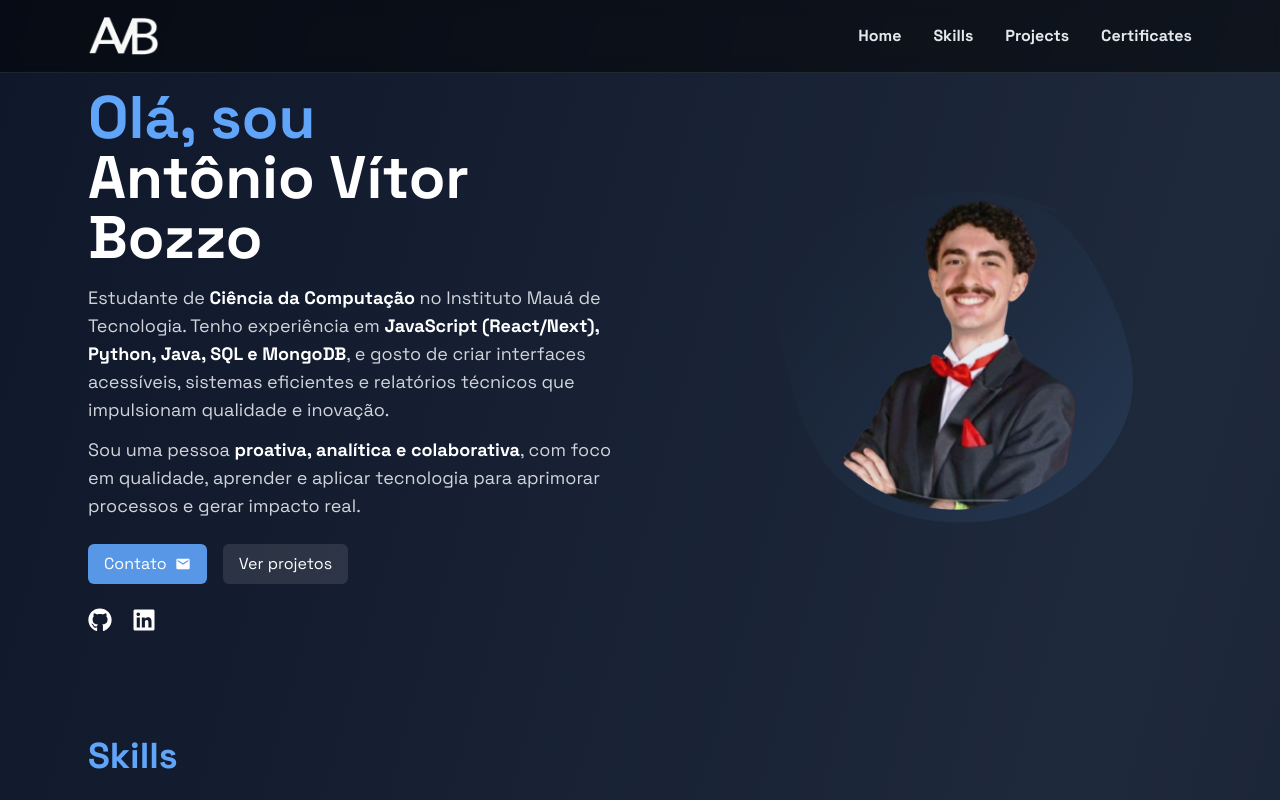
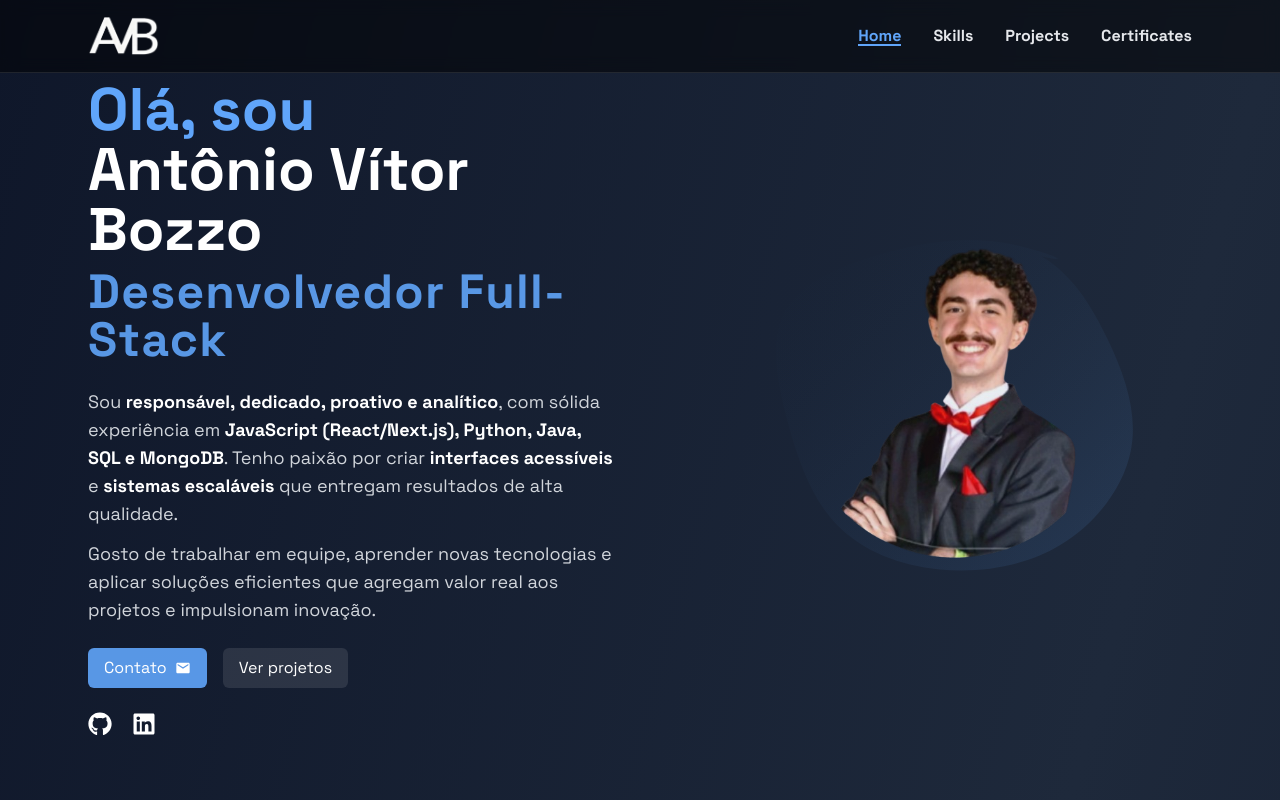
Before and after one commit to antonioVitor04/portfolio, a React (Vite) app: page / in a window 1280 px wide. Shown: the top 800 px of the page. Built offline with nearby package versions, Linux system fonts and the light colour scheme.

Commit message:
atualizações

```diff
--- a/src/components/Hero.jsx
+++ b/src/components/Hero.jsx
@@ -7,25 +7,33 @@ export default function Hero() {
   return (
     <section id="home" className="min-h-[80vh] flex items-center justify-center pt-20">
       <div className="max-w-6xl mx-auto px-6 grid md:grid-cols-2 gap-12 items-center">
+        {/* Texto */}
         <div>
           <h1 className="text-5xl md:text-6xl font-extrabold leading-tight text-azul-cosmo">
             Olá, sou <span className="text-white block">Antônio Vítor Bozzo</span>
           </h1>
 
-          <p className="mt-4 text-lg text-gray-300">
-            Estudante de <span className="text-white font-semibold">Ciência da Computação</span> no Instituto Mauá de Tecnologia.
-            Tenho experiência em <span className="text-white font-semibold">JavaScript (React/Next), Python, Java, SQL e MongoDB</span>,
-            e gosto de criar interfaces acessíveis, sistemas eficientes e relatórios técnicos que impulsionam qualidade e inovação.
+          <h2 className="mt-2 text-4xl md:text-5xl font-bold text-white tracking-wide">
+            <span className="text-azul-cosmo/90">Desenvolvedor Full-Stack</span>
+          </h2>
+
+          <p className="mt-6 text-lg text-gray-300">
+            Sou <span className="font-semibold text-white">responsável, dedicado, proativo e analítico</span>,
+            com sólida experiência em <span className="font-semibold text-white">JavaScript (React/Next.js), Python, Java, SQL e MongoDB</span>.
+            Tenho paixão por criar <span className="font-semibold text-white">interfaces acessíveis</span> e
+            <span className="font-semibold text-white"> sistemas escaláveis</span> que entregam resultados de alta qualidade.
           </p>
 
           <p className="mt-3 text-lg text-gray-300">
-            Sou uma pessoa <span className="text-white font-semibold">proativa, analítica e colaborativa</span>, com foco em qualidade, aprender e aplicar tecnologia para aprimorar processos e gerar impacto real.
+            Gosto de trabalhar em equipe, aprender novas tecnologias e aplicar soluções eficientes que
+            agregam valor real aos projetos e impulsionam inovação.
           </p>
 
+          {/* Botões */}
           <div className="mt-6 flex gap-4">
             <a
               href="mailto:antonionapoli394@gmail.com"
-              className="inline-flex items-center gap-2 px-4 py-2 rounded-md bg-azul-cosmo/90 hover:scale-105 transition"
+              className="inline-flex items-center gap-2 px-4 py-2 rounded-md bg-azul-cosmo/90 hover:scale-105 transition transform font-medium"
             >
               Contato <MdEmail />
             </a>
@@ -34,30 +42,34 @@ export default function Hero() {
               smooth={true}
               duration={600}
               offset={-70}
-              className="inline-flex items-center gap-2 px-4 py-2 rounded-md bg-white/10 hover:bg-white/20 transition cursor-pointer"
+              className="inline-flex items-center gap-2 px-4 py-2 rounded-md bg-white/10 hover:bg-white/20 transition cursor-pointer font-medium"
             >
               Ver projetos
             </Link>
           </div>
 
+          {/* Ícones */}
           <div className="flex gap-5 mt-6 text-2xl">
             <a
               href="https://github.com/antonioVitor04"
               target="_blank"
               rel="noopener noreferrer"
+              className="hover:text-azul-cosmo transition"
             >
-              <FaGithub className="hover:text-azul-cosmo transition" />
+              <FaGithub />
             </a>
             <a
               href="https://www.linkedin.com/in/ant%C3%B4nio-v%C3%ADtor-bozzo-de-napoli-2927a0323/"
               target="_blank"
               rel="noopener noreferrer"
+              className="hover:text-azul-cosmo transition"
             >
-              <FaLinkedin className="hover:text-azul-cosmo transition" />
+              <FaLinkedin />
             </a>
           </div>
         </div>
 
+        {/* Imagem Blob */}
         <div className="flex justify-center md:justify-end">
           <div className="relative w-80 h-80 md:w-[28rem] md:h-[28rem] lg:w-[32rem] lg:h-[32rem]">
             <svg
--- a/src/components/Navbar.jsx
+++ b/src/components/Navbar.jsx
@@ -1,9 +1,66 @@
-import React, { useState } from 'react'
-import { Link } from 'react-scroll'
+import React, { useState, useEffect } from 'react'
+import { Link, Events } from 'react-scroll'
 import { FaBars, FaTimes } from 'react-icons/fa'
 
 export default function Navbar() {
   const [isMenuOpen, setIsMenuOpen] = useState(false)
+  const [activeSection, setActiveSection] = useState('home')
+  const [isSmoothScrolling, setIsSmoothScrolling] = useState(false)
+
+  useEffect(() => {
+    const sections = ['home', 'skills', 'projects', 'certificates']
+    let ticking = false
+
+    const handleScroll = () => {
+      if (isSmoothScrolling || ticking) return
+      ticking = true
+
+      requestAnimationFrame(() => {
+        const scrollPosition = window.scrollY + 100 // Offset para a navbar
+        let currentSection = 'home'
+
+        for (let i = 0; i < sections.length; i++) {
+          const section = document.getElementById(sections[i])
+          const nextSection = sections[i + 1] ? document.getElementById(sections[i + 1]) : null
+          const sectionTop = section?.offsetTop || 0
+          const nextSectionTop = nextSection?.offsetTop || (document.documentElement.scrollHeight)
+
+          if (scrollPosition >= sectionTop && scrollPosition < nextSectionTop) {
+            currentSection = sections[i]
+            break
+          }
+        }
+
+        setActiveSection(currentSection)
+        ticking = false
+      })
+    }
+
+    // Registrar eventos para smooth scroll
+    const handleScrollBegin = (to) => {
+      setActiveSection(to)
+      setIsSmoothScrolling(true)
+    }
+
+    const handleScrollEnd = () => {
+      // Pequeno delay para permitir a mudança instantânea sem transição
+      setTimeout(() => {
+        setIsSmoothScrolling(false)
+      }, 50)
+    }
+
+    Events.scrollEvent.register('begin', handleScrollBegin)
+    Events.scrollEvent.register('end', handleScrollEnd)
+
+    window.addEventListener('scroll', handleScroll)
+    handleScroll() // Executa inicialmente
+
+    return () => {
+      Events.scrollEvent.remove('begin')
+      Events.scrollEvent.remove('end')
+      window.removeEventListener('scroll', handleScroll)
+    }
+  }, [isSmoothScrolling])
 
   const toggleMenu = () => {
     setIsMenuOpen(!isMenuOpen)
@@ -13,6 +70,41 @@ export default function Navbar() {
     setIsMenuOpen(false)
   }
 
+  const NavLink = ({ to, children, className, mobile = false }) => {
+    const isActive = activeSection === to
+    const baseClass = mobile
+      ? "text-2xl font-bold nav-link transition-all duration-300 cursor-pointer py-2 px-6 transform hover:scale-110"
+      : "relative nav-link cursor-pointer transition-all duration-300 group font-semibold text-sm lg:text-base"
+
+    const colorClass = isActive
+      ? 'text-azul-cosmo'
+      : (mobile ? 'text-gray-200 hover:text-azul-cosmo' : 'text-gray-200 hover:text-azul-cosmo')
+
+    return (
+      <Link
+        to={to}
+        smooth={true}
+        duration={600}
+        offset={-70}
+        onClick={mobile ? closeMenu : undefined}
+        className={`${baseClass} ${colorClass} ${className || ''}`}
+      >
+        {mobile ? (
+          children
+        ) : (
+          <>
+            <span className="relative z-10">{children}</span>
+            <span
+              className={`absolute bottom-0 left-0 w-0 h-0.5 bg-azul-cosmo transition-all duration-300 origin-left ${
+                isActive ? 'w-full' : 'group-hover:w-full'
+              }`}
+            ></span>
+          </>
+        )}
+      </Link>
+    )
+  }
+
   return (
     <header className="fixed top-0 w-full z-50 bg-black/50 backdrop-blur border-b border-white/10">
       <nav className="max-w-6xl mx-auto px-6 py-4 flex justify-between items-center">
@@ -20,21 +112,12 @@ export default function Navbar() {
         <img src='logos/avb_logo.png' className="h-8 md:h-10 w-auto" alt="Logo" />
 
         {/* Menu Desktop */}
-        <ul className="hidden md:flex gap-6 lg:gap-8 text-gray-200 font-medium">
+        <ul className={`hidden md:flex gap-6 lg:gap-8 font-medium ${isSmoothScrolling ? 'smooth-scrolling' : ''}`}>
           {['home', 'skills', 'projects', 'certificates'].map((item) => (
             <li key={item}>
-              <Link
-                to={item}
-                smooth={true}
-                duration={600}
-                offset={-70}
-                className="relative cursor-pointer hover:text-azul-cosmo transition-all duration-300 group font-semibold text-sm lg:text-base"
-              >
-                <span className="relative z-10">
-                  {item.charAt(0).toUpperCase() + item.slice(1)}
-                </span>
-                <span className="absolute bottom-0 left-0 w-0 h-0.5 bg-azul-cosmo transition-all duration-300 group-hover:w-full origin-left"></span>
-              </Link>
+              <NavLink to={item}>
+                {item.charAt(0).toUpperCase() + item.slice(1)}
+              </NavLink>
             </li>
           ))}
         </ul>
@@ -60,19 +143,9 @@ export default function Navbar() {
             ${isMenuOpen ? 'translate-y-0' : 'translate-y-8'}
           `}>
             {['home', 'skills', 'projects', 'certificates'].map((item) => (
-              <Link
-                key={item}
-                to={item}
-                smooth={true}
-                duration={600}
-                offset={-70}
-                onClick={closeMenu}
-                className="text-2xl font-bold text-gray-200 hover:text-azul-cosmo
-                         transition-all duration-300 cursor-pointer py-2 px-6
-                         transform hover:scale-110"
-              >
+              <NavLink key={item} to={item} mobile={true}>
                 {item.charAt(0).toUpperCase() + item.slice(1)}
-              </Link>
+              </NavLink>
             ))}
           </div>
 
--- a/src/components/Projects.jsx
+++ b/src/components/Projects.jsx
@@ -26,6 +26,7 @@ const projetos = [
         tecnologias: ['Node.js', 'MongoDB', 'Javascript', 'Html', 'CSS', 'Git', 'GitHub'],
         github: 'https://github.com/antonioVitor04/O-Semeador-',
         gitlab: '',
+        figma:'https://www.figma.com/design/WX7SQFNwLEEgXOyGXmywAH/Projeto-Integrador---O-Semeador?node-id=0-1&p=f&t=JIWX1EAk9gK6dqsI-0',
         linkedin: 'https://www.linkedin.com/in/ant%C3%B4nio-v%C3%ADtor-bozzo-de-napoli-2927a0323/details/projects/'
     },
     {
@@ -38,6 +39,7 @@ const projetos = [
         tecnologias: ['React', 'Tailwind', 'Node.js', 'Javascript', 'Vite', 'MongoDB', 'MSal', 'Python', 'Azure', 'Figma', 'Git', 'GitHub'],
         github: 'https://github.com/antonioVitor04/S3-Site-MauaEsports',
         gitlab: '',
+        figma: 'https://www.figma.com/design/LuwuqQ4VbyyILJQK0vf7Oo/S3-Site-MauaEsports?node-id=0-1&p=f&t=E8qiStQmD3MsXgQ4-0',
         linkedin: 'https://www.linkedin.com/in/ant%C3%B4nio-v%C3%ADtor-bozzo-de-napoli-2927a0323/details/projects/'
     },
     {
--- a/src/index.css
+++ b/src/index.css
@@ -21,6 +21,8 @@ body {
   background-size: 200px 100px, cover;
   font-family: 'Space Grotesk', system-ui, sans-serif;
 }
+
+
 
 /* Utility colors for tailwind usage */
 .bg-portfolio-bg { background: transparent; }
@@ -208,6 +210,15 @@ body {
   animation: pulse-slow 2s ease-in-out 0.6s infinite;
 }
 
+/* ===== ESTILOS PARA SMOOTH SCROLLING (SEM ANIMAÇÃO) ===== */
+.smooth-scrolling .nav-link {
+  transition: none !important;
+}
+
+.smooth-scrolling .nav-link span:last-child {
+  transition: none !important;
+}
+
 /* ===== CORREÇÃO DOS DELAYS - SOLUÇÃO DEFINITIVA ===== */
 /* Remove delays após a animação inicial */
 .animate-once {
```
